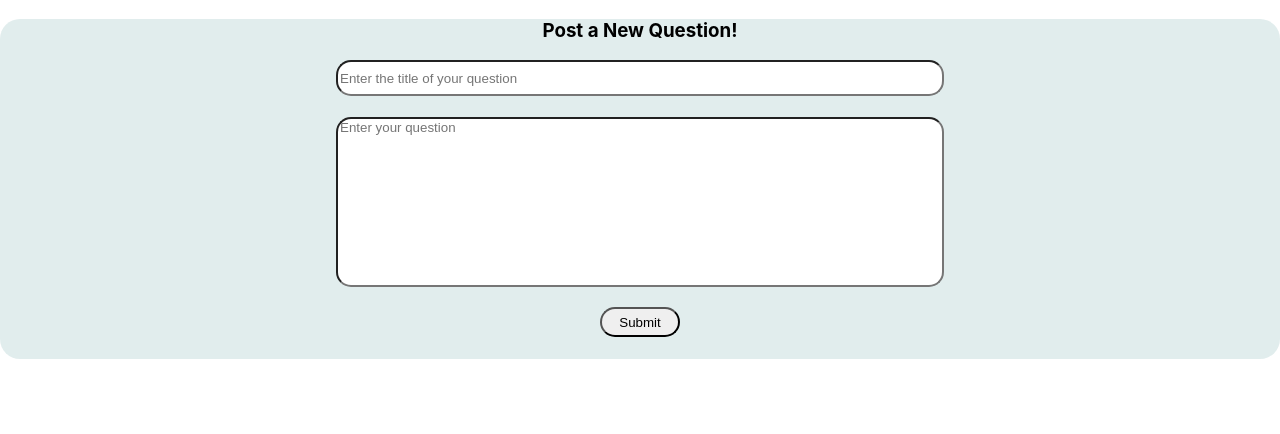
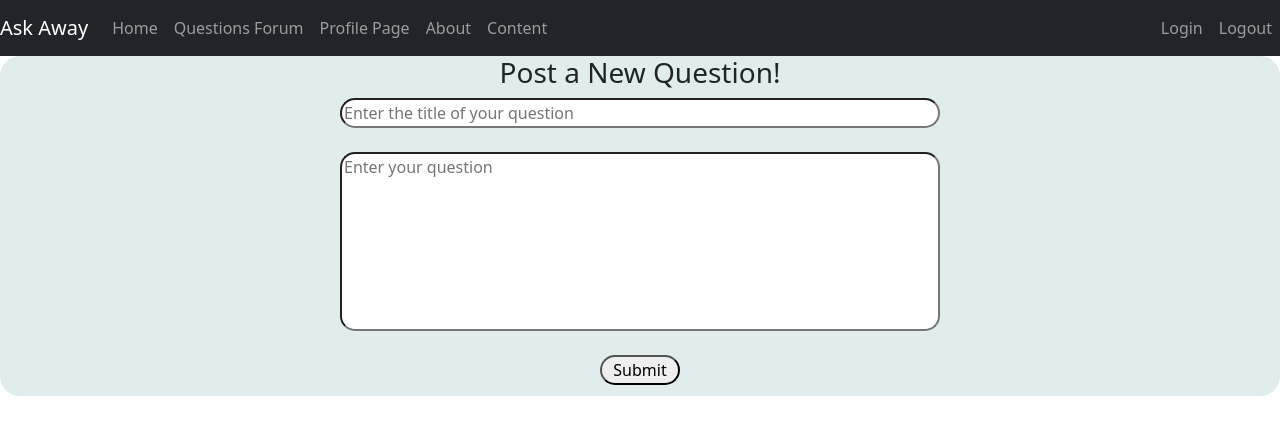
Before and after one commit to AbhB2303/SOEN341_Project, a React (Create React App) app: page / in a window 1280 px wide. Shown: the top 434 px of the page. Built offline with nearby package versions, Linux system fonts and the light colour scheme.

Commit message:
Imported BootStrap and Created MenuBar
- installed and imported bootstrap to index
- imported Menu Bar and added to App.js
-Designed Menu Bar with placeholder links for when each respective page is coded

```diff
--- a/package.json
+++ b/package.json
@@ -7,8 +7,10 @@
         "@testing-library/react": "^11.2.7",
         "@testing-library/user-event": "^12.8.3",
         "axios": "^0.23.0",
+        "bootstrap": "^5.1.1",
         "formik": "^2.2.9",
         "react": "^17.0.2",
+        "react-bootstrap": "^2.0.0-rc.1",
         "react-dom": "^17.0.2",
         "react-router-dom": "^5.3.0",
         "react-scripts": "4.0.3",
--- a/src/App.js
+++ b/src/App.js
@@ -1,10 +1,12 @@
 import React, { Component } from 'react';
 import './App.css';
 import AskQuestionForm from './components/AskQuestionForm'
+import MenuBar from './components/MenuBar'
 class App extends Component {
   render() {
     return (
       <div className="App">
+        <MenuBar></MenuBar>
         <AskQuestionForm></AskQuestionForm>
       </div>
     )
--- /dev/null
+++ b/src/components/MenuBar.jsx
@@ -0,0 +1,27 @@
+import React, { Component } from 'react';
+
+class HeaderComponent extends Component {
+    render() {
+        return (
+            <header>
+                <nav className="navbar navbar-expand-lg navbar-dark bg-dark text-light">
+                    <div className="navbar-brand">Ask Away</div>
+                        <ul className="navbar-nav">
+                            <li className = "nav-link">Home</li>
+                            <li className = "nav-link">Questions Forum</li>
+                            <li className = "nav-link">Profile Page</li>
+                            <li className = "nav-link">About</li>
+                            <li className = "nav-link">Content</li>
+                        </ul>
+                        <ul className="navbar-nav navbar-collapse justify-content-end">
+                            <li  className = "nav-link">Login</li>
+                            <li  className = "nav-link">Logout</li>
+                        </ul>
+
+                </nav>
+            </header>
+        )
+    }
+}
+
+export default HeaderComponent;
--- a/src/index.js
+++ b/src/index.js
@@ -3,6 +3,7 @@ import ReactDOM from 'react-dom';
 import './index.css';
 import App from './App';
 import reportWebVitals from './reportWebVitals';
+import 'bootstrap/dist/css/bootstrap.min.css';
 
 ReactDOM.render(
   <React.StrictMode>
```
Also changed, not shown: 1 other file (tests, documents, lock files or other folders).
